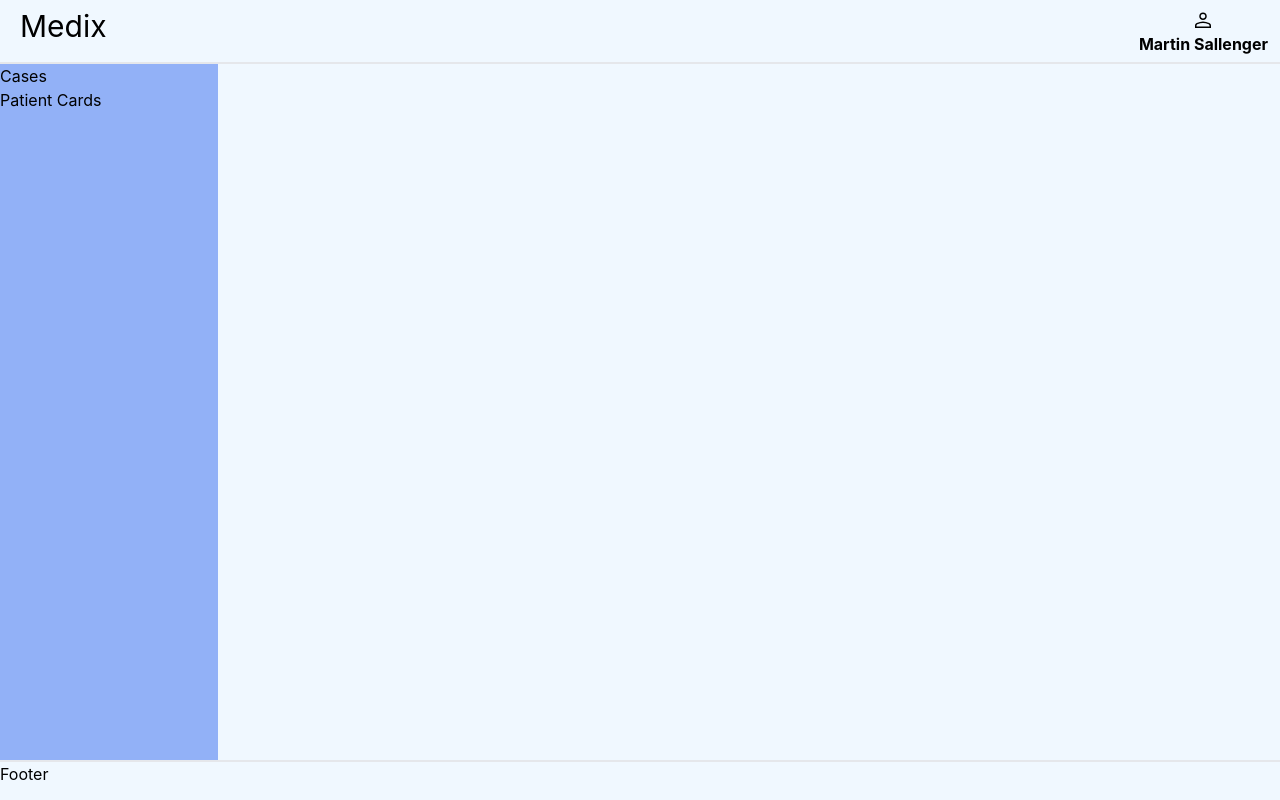
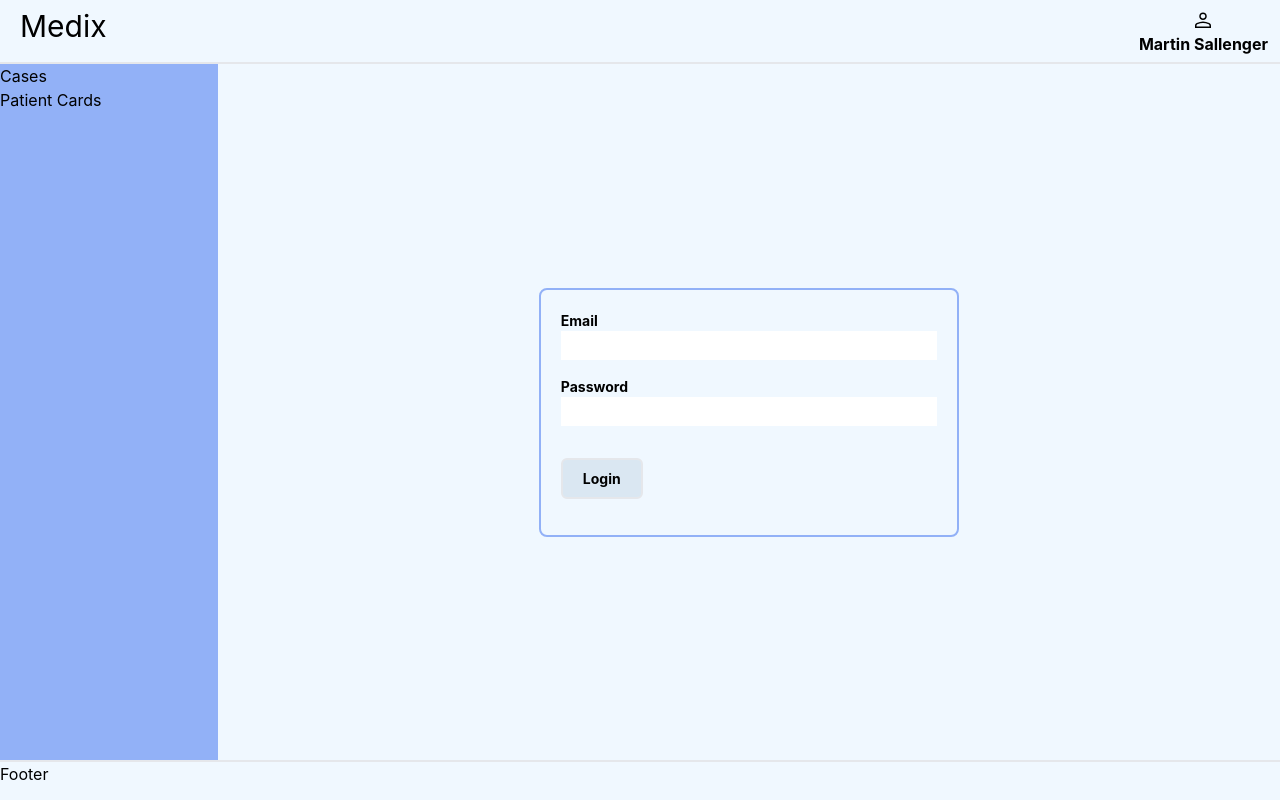
Before and after one commit to IvanLyadov/medix, a React (Create React App) app: page /login in a window 1280 px wide. Built offline with nearby package versions, Linux system fonts and the light colour scheme.

Commit message:
Implementing login form

```diff
--- a/src/App.tsx
+++ b/src/App.tsx
@@ -12,6 +12,7 @@ import "react-big-calendar/lib/addons/dragAndDrop/styles.css";
 import { useEffect } from 'react';
 import { setTokenForHttpClient } from './services/cases.service';
 import { NewCase } from './components/case/new-case';
+import { Login } from './components/login/login';
 
 export const App = () => {
   useEffect(() => {
@@ -34,6 +35,7 @@ export const App = () => {
           <Route path="/patientCards" element={<PatientCardsList />} />
           <Route path="/patientCards/new" element={<NewPatientCard />} />
           <Route path="/new-case/:patientCardId" element={<NewCase />} />
+          <Route path="/login" element={<Login />} />
         </Routes>
 
       </div>
--- /dev/null
+++ b/src/components/login/login.tsx
@@ -0,0 +1,88 @@
+import { useState } from "react";
+import "react-datepicker/dist/react-datepicker.css";
+
+interface FormData {
+    email: string;
+    password: string;
+}
+
+export const Login = () => {
+
+    const [formData, setFormData] = useState<FormData>({
+        password: '',
+        email: '',
+    });
+
+    const [errors, setErrors] = useState<Partial<FormData>>({});
+
+    const validate = (values: FormData) => {
+        const errors: Partial<FormData> = {};
+
+        if (!values.email) {
+            errors.email = 'Email field is required';
+        }
+
+        if (!values.password) {
+            errors.password = 'Password field is required';
+        }
+
+        return errors;
+    };
+
+    const handleChange = (e: React.ChangeEvent<HTMLInputElement>) => {
+        const { name, value } = e.target;
+        const newFormData = { ...formData, [name]: value };
+        setFormData(newFormData);
+        const newErrors = validate(newFormData);
+        setErrors(newErrors);
+    };
+
+    const handleSubmit = () => {
+        const errors = validate(formData);
+        setErrors(errors);
+
+        if (Object.keys(errors).length === 0) {
+            //TODO to implement api request
+        }
+    };
+
+    return (
+        <div className="flex flex-col h-full p-5">
+            <div className="grid grid-cols-1 gap-4 mb-5 mt-auto mb-auto mx-auto border-2 border-[#92b1f7] rounded-lg p-5 w-full max-w-[420px]">
+                <div className="w-full">
+                    <label>
+                        <span className="font-bold">Email</span>
+                        {errors.email && <span className="ml-2 text-red-500 text-xs">{errors.email}</span>}
+
+                    </label>
+                    <input
+                        type="text"
+                        name="email"
+                        className="mb-4 w-full pl-1 py-1"
+                        value={formData.email}
+                        onChange={handleChange}
+                    />
+
+                    <label>
+                        <span className="font-bold">Password</span>
+                        {errors.password && <span className="ml-2 text-red-500 text-xs">{errors.password}</span>}
+
+                    </label>
+                    <input
+                        type="text"
+                        name="password"
+                        className="mb-4 w-full pl-1 py-1"
+                        value={formData.password}
+                        onChange={handleChange}
+                    />
+                </div>
+                <div className="">
+                    <button className="w-auto inline-block py-2 px-5 mb-4 font-bold border-2 rounded-md bg-blue-4 hover:bg-blue-5" onClick={() => handleSubmit()} >Login</button>
+                </div>
+            </div>
+
+
+        </div>
+
+    );
+}
```
